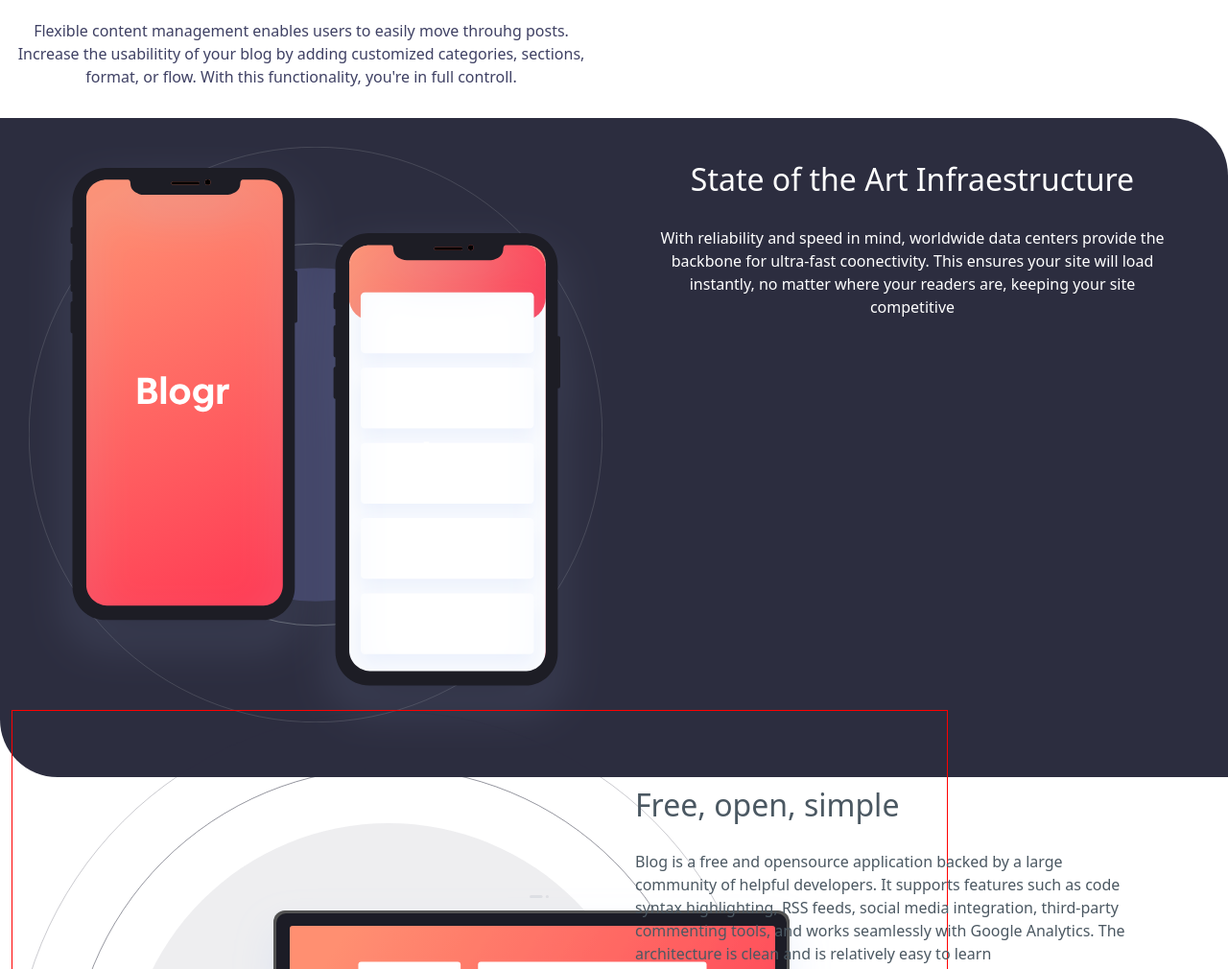
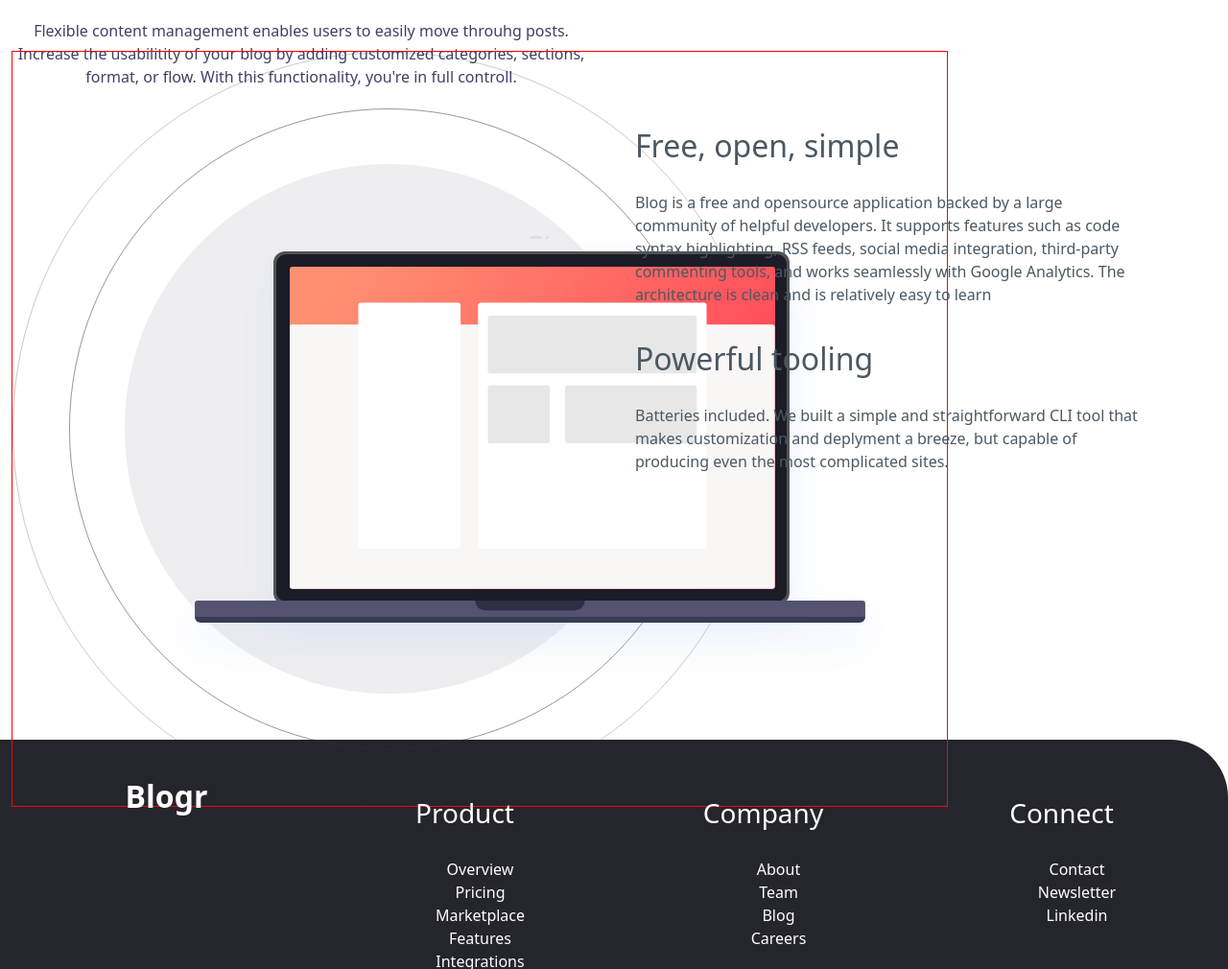
Before and after one commit to dulcerom/ejercicioprueba, a plain HTML site: page index.html in a window 1280 px wide. Shown: the part 876-1886 px from the top of the page at 96% size. Drawn offline with nearby package versions, Linux system fonts and the light colour scheme.

Commit message:
commit borre la seccion celulares

```diff
--- a/index.html
+++ b/index.html
@@ -109,19 +109,7 @@
 
 
  <section class="celular">
-  <!-- seccion de celulares -->
-  <div class="container-celular">
-    <div class="row">
-      <div class="col-12 col-md-6 ">
-       <img class="img-cel" src="../images/illustration-phones.svg" alt="illustration-phones">
-      </div>
-      <div class="col-12 col-md-6 contenido-state">
-        <h2>State of the Art Infraestructure</h2>
-        <p>With reliability and speed in mind, worldwide data centers provide the backbone for ultra-fast coonectivity. This ensures your site will load instantly, no matter where your readers are, keeping your site competitive</p>
-      </div>
-    </div>
-    </div>
-  </section>
+
 
   <!-- seccion de laptop -->
 
```
